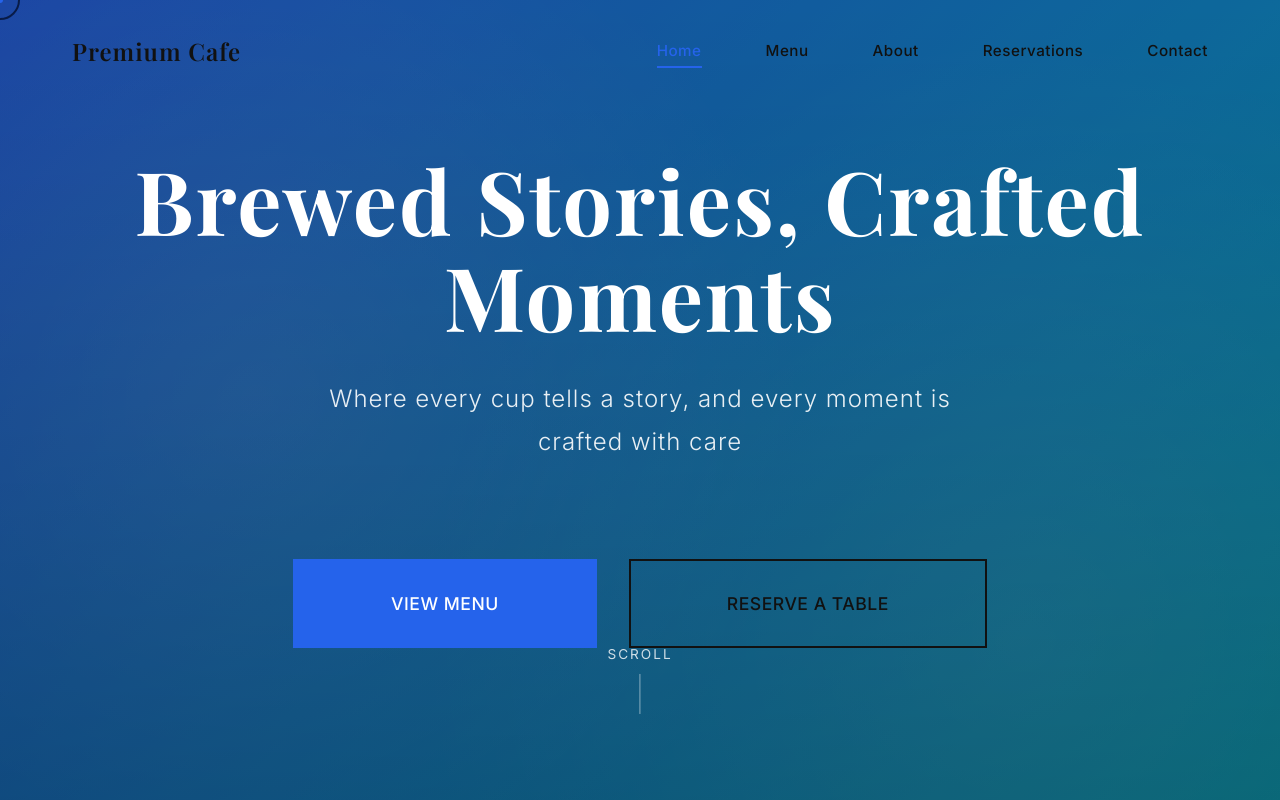
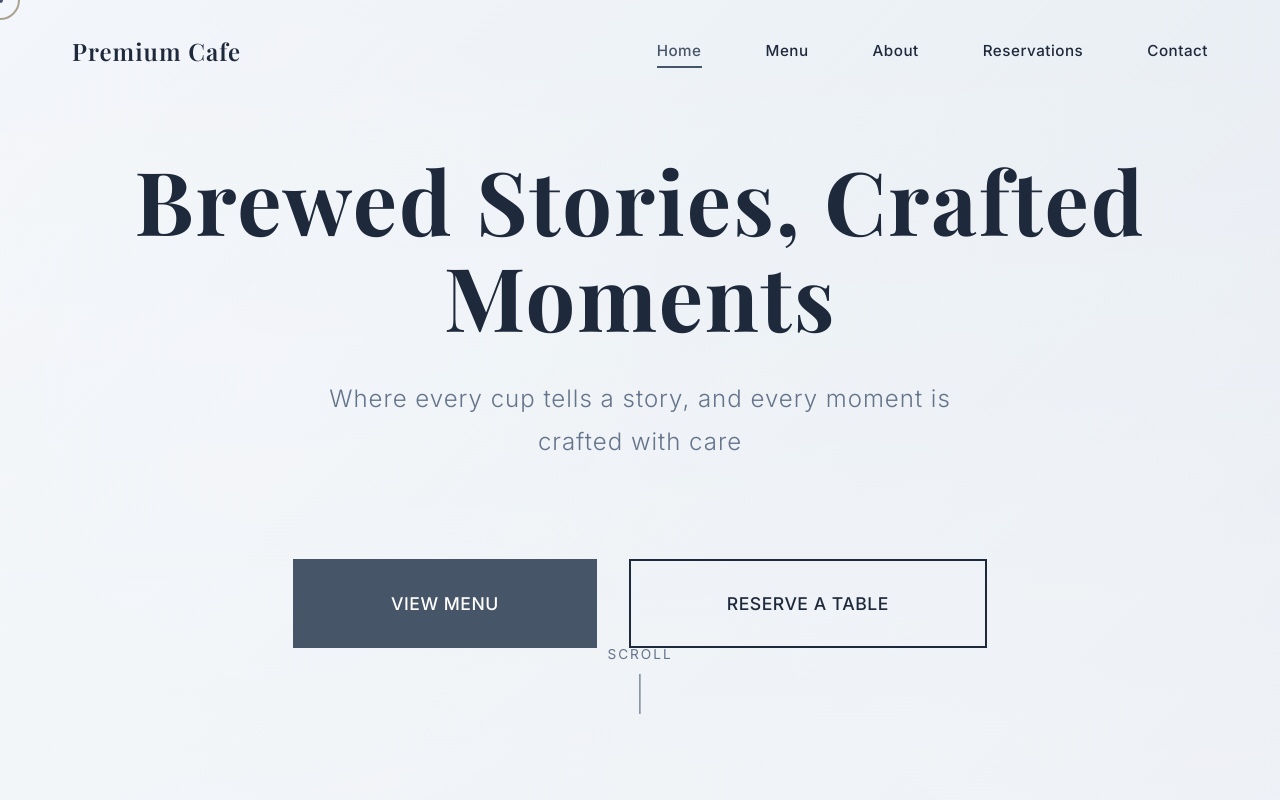
Before and after one commit to DualSparkStudio/116-cafe, a React (Vite) app: page / in a window 1280 px wide. Shown: the top 800 px of the page. Built offline with nearby package versions, Linux system fonts and the light colour scheme.

Commit message:
Update color scheme to a professional light theme across components and pages, enhancing visual consistency. Adjust background gradients and text colors in various sections, including About, Contact, Menu, and Reservations. Modify AdminDashboard colors for improved UI clarity.

```diff
--- a/src/components/CustomCursor.css
+++ b/src/components/CustomCursor.css
@@ -15,7 +15,7 @@
   width: 60px;
   height: 60px;
   border-color: var(--color-accent);
-  background: rgba(6, 182, 212, 0.1);
+  background: rgba(14, 165, 233, 0.1);
 }
 
 .custom-cursor-dot {
--- a/src/components/sections/About.css
+++ b/src/components/sections/About.css
@@ -35,7 +35,7 @@
   left: 0;
   right: 0;
   bottom: 0;
-  background: linear-gradient(135deg, rgba(37, 99, 235, 0.2) 0%, rgba(6, 182, 212, 0.2) 100%);
+  background: linear-gradient(135deg, rgba(71, 85, 105, 0.1) 0%, rgba(14, 165, 233, 0.1) 100%);
   opacity: 0;
   transition: var(--transition-base);
 }
--- a/src/components/sections/Hero.css
+++ b/src/components/sections/Hero.css
@@ -15,7 +15,7 @@
   left: 0;
   right: 0;
   bottom: 0;
-  background: linear-gradient(135deg, #2563EB 0%, #06B6D4 100%);
+  background: linear-gradient(135deg, #F1F5F9 0%, #E2E8F0 100%);
   z-index: 0;
 }
 
@@ -38,7 +38,7 @@
   left: 0;
   right: 0;
   bottom: 0;
-  background: rgba(0, 0, 0, 0.3);
+  background: rgba(255, 255, 255, 0.1);
   z-index: 2;
 }
 
@@ -48,7 +48,7 @@
   left: 0;
   right: 0;
   bottom: 0;
-  background: linear-gradient(to bottom, transparent 0%, rgba(0, 0, 0, 0.2) 100%);
+  background: linear-gradient(to bottom, transparent 0%, rgba(255, 255, 255, 0.3) 100%);
   z-index: 3;
 }
 
@@ -56,7 +56,7 @@
   position: relative;
   z-index: 4;
   text-align: center;
-  color: var(--color-bg-light);
+  color: var(--color-text);
   padding: var(--spacing-xl) var(--spacing-md);
 }
 
@@ -65,7 +65,7 @@
   font-weight: 700;
   letter-spacing: 2px;
   margin-bottom: var(--spacing-md);
-  color: var(--color-bg-light);
+  color: var(--color-text);
   line-height: 1.1;
 }
 
@@ -74,7 +74,7 @@
   font-weight: 300;
   letter-spacing: 1px;
   margin-bottom: var(--spacing-xl);
-  color: rgba(255, 255, 255, 0.9);
+  color: var(--color-text-light);
   max-width: 700px;
   margin-left: auto;
   margin-right: auto;
@@ -101,7 +101,7 @@
   flex-direction: column;
   align-items: center;
   gap: var(--spacing-xs);
-  color: rgba(255, 255, 255, 0.8);
+  color: var(--color-text-light);
   font-size: 0.85rem;
   letter-spacing: 2px;
   text-transform: uppercase;
@@ -111,7 +111,7 @@
 .scroll-line {
   width: 1px;
   height: 40px;
-  background: rgba(255, 255, 255, 0.5);
+  background: var(--color-primary);
   animation: scrollLine 2s infinite;
 }
 
--- a/src/components/sections/ReservationCTA.css
+++ b/src/components/sections/ReservationCTA.css
@@ -10,7 +10,7 @@
   left: 0;
   right: 0;
   bottom: 0;
-  background: linear-gradient(135deg, #2563EB 0%, #06B6D4 100%);
+  background: linear-gradient(135deg, #F1F5F9 0%, #E2E8F0 100%);
   z-index: 0;
 }
 
@@ -34,7 +34,7 @@
   left: 0;
   right: 0;
   bottom: 0;
-  background: rgba(0, 0, 0, 0.2);
+  background: rgba(255, 255, 255, 0.1);
   z-index: 2;
 }
 
@@ -42,7 +42,7 @@
   position: relative;
   z-index: 3;
   text-align: center;
-  color: var(--color-bg-light);
+  color: var(--color-text);
   max-width: 700px;
   margin: 0 auto;
 }
@@ -50,12 +50,12 @@
 .reservation-cta-heading {
   font-size: clamp(2rem, 5vw, 3.5rem);
   margin-bottom: var(--spacing-md);
-  color: var(--color-bg-light);
+  color: var(--color-text);
 }
 
 .reservation-cta-text {
   font-size: clamp(1rem, 1.5vw, 1.125rem);
   margin-bottom: var(--spacing-xl);
-  color: rgba(255, 255, 255, 0.9);
+  color: var(--color-text-light);
   line-height: 1.8;
 }
--- a/src/pages/About.css
+++ b/src/pages/About.css
@@ -3,8 +3,8 @@
 }
 
 .about-hero {
-  background: linear-gradient(135deg, #2563EB 0%, #06B6D4 100%);
-  color: var(--color-bg-light);
+  background: linear-gradient(135deg, #F1F5F9 0%, #E2E8F0 100%);
+  color: var(--color-text);
   text-align: center;
   padding: var(--spacing-xxl) 0;
 }
--- a/src/pages/Contact.css
+++ b/src/pages/Contact.css
@@ -3,8 +3,8 @@
 }
 
 .contact-hero {
-  background: linear-gradient(135deg, #2563EB 0%, #06B6D4 100%);
-  color: var(--color-bg-light);
+  background: linear-gradient(135deg, #F1F5F9 0%, #E2E8F0 100%);
+  color: var(--color-text);
   text-align: center;
   padding: var(--spacing-xxl) 0;
 }
--- a/src/pages/Menu.css
+++ b/src/pages/Menu.css
@@ -3,8 +3,8 @@
 }
 
 .menu-hero {
-  background: linear-gradient(135deg, #2563EB 0%, #06B6D4 100%);
-  color: var(--color-bg-light);
+  background: linear-gradient(135deg, #F1F5F9 0%, #E2E8F0 100%);
+  color: var(--color-text);
   text-align: center;
   padding: var(--spacing-xxl) 0;
 }
@@ -12,12 +12,12 @@
 .page-heading {
   font-size: clamp(2.5rem, 5vw, 4rem);
   margin-bottom: var(--spacing-md);
-  color: var(--color-bg-light);
+  color: var(--color-text);
 }
 
 .page-subheading {
   font-size: clamp(1rem, 1.5vw, 1.25rem);
-  color: rgba(255, 255, 255, 0.9);
+  color: var(--color-text-light);
   max-width: 700px;
   margin: 0 auto;
 }
--- a/src/pages/Reservations.css
+++ b/src/pages/Reservations.css
@@ -3,8 +3,8 @@
 }
 
 .reservations-hero {
-  background: linear-gradient(135deg, #2563EB 0%, #06B6D4 100%);
-  color: var(--color-bg-light);
+  background: linear-gradient(135deg, #F1F5F9 0%, #E2E8F0 100%);
+  color: var(--color-text);
   text-align: center;
   padding: var(--spacing-xxl) 0;
 }
--- a/src/pages/admin/AdminDashboard.jsx
+++ b/src/pages/admin/AdminDashboard.jsx
@@ -35,28 +35,28 @@ const AdminDashboard = () => {
       value: stats.totalMenuItems,
       icon: '☕',
       link: '/admin/menu',
-      color: '#2563EB'
+      color: '#475569'
     },
     {
       title: "Today's Reservations",
       value: stats.todayReservations,
       icon: '📅',
       link: '/admin/reservations',
-      color: '#06B6D4'
+      color: '#0EA5E9'
     },
     {
       title: 'Pending Reservations',
       value: stats.pendingReservations,
       icon: '⏳',
       link: '/admin/reservations',
-      color: '#2563EB'
+      color: '#475569'
     },
     {
       title: 'Total Reservations',
       value: stats.totalReservations,
       icon: '📋',
       link: '/admin/reservations',
-      color: '#06B6D4'
+      color: '#0EA5E9'
     }
   ]
 
--- a/src/styles/index.css
+++ b/src/styles/index.css
@@ -5,15 +5,15 @@
 }
 
 :root {
-  /* Colors - Modern blue/teal theme */
-  --color-primary: #2563EB;
-  --color-accent: #06B6D4;
-  --color-text: #111111;
-  --color-text-light: #666666;
-  --color-bg: #F8FAFC;
+  /* Colors - Professional light theme */
+  --color-primary: #475569;
+  --color-accent: #0EA5E9;
+  --color-text: #1E293B;
+  --color-text-light: #64748B;
+  --color-bg: #FAFBFC;
   --color-bg-light: #FFFFFF;
   --color-border: #E2E8F0;
-  --color-overlay: rgba(0, 0, 0, 0.4);
+  --color-overlay: rgba(0, 0, 0, 0.3);
 
   /* Typography */
   --font-primary: 'Inter', -apple-system, BlinkMacSystemFont, 'Segoe UI', sans-serif;
@@ -139,6 +139,19 @@ button {
   padding: var(--spacing-xl) 0;
 }
 
+.page-heading {
+  font-size: clamp(2.5rem, 5vw, 4rem);
+  margin-bottom: var(--spacing-md);
+  color: var(--color-text);
+}
+
+.page-subheading {
+  font-size: clamp(1rem, 1.5vw, 1.25rem);
+  color: var(--color-text-light);
+  max-width: 700px;
+  margin: 0 auto;
+}
+
 @media (max-width: 768px) {
   .section {
     padding: var(--spacing-lg) 0;
```
